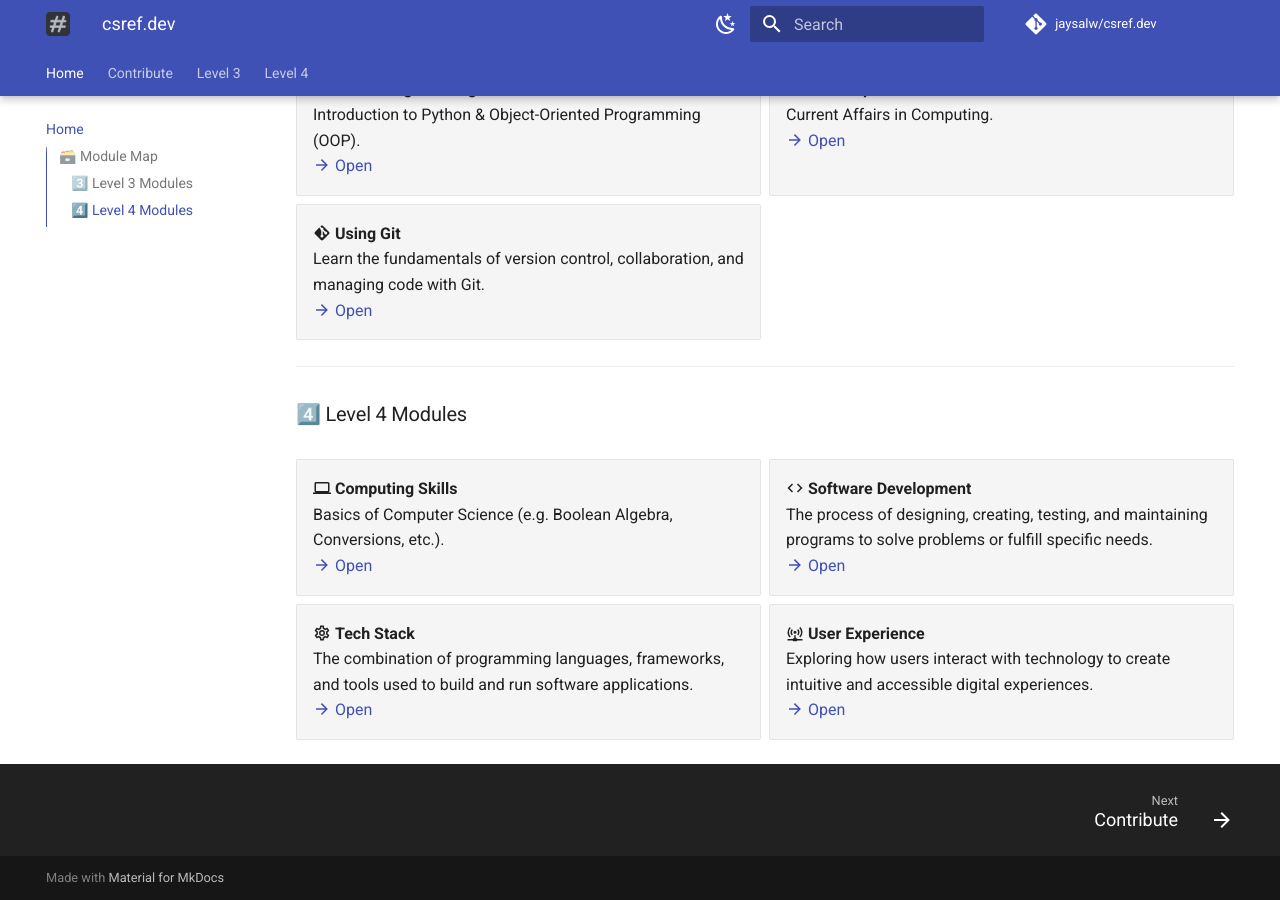
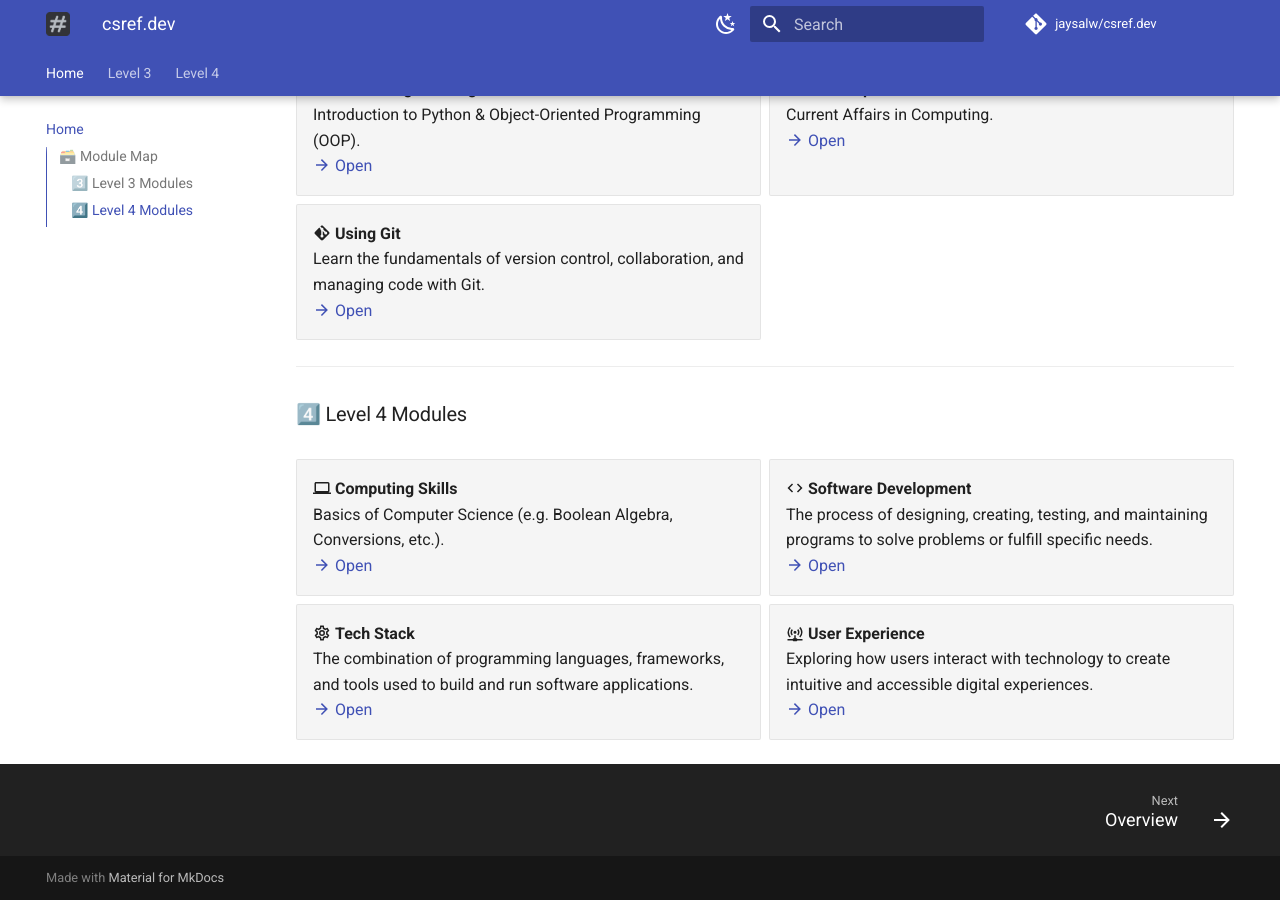
Before and after one commit to jaysalw/csref.dev, an MkDocs documentation site: the page built from docs/index.md, in a window 1280 px wide and 900 px high, scrolled down 875 px. Built offline with MkDocs 1.6.1 and Material for MkDocs 9.7.7, drawn with Linux system fonts in a browser that asks for light colours; comment, search, counter and statistics services are not loaded.

Commit message:
fix: remove Contribute link from navigation

```diff
--- a/mkdocs.yml
+++ b/mkdocs.yml
@@ -64,7 +64,6 @@ markdown_extensions:
 
 nav:
   - Home: index.md
-  - Contribute: contribute.md
   - Level 3:
     - Overview: level-3/overview.md
     - Basic Programming:
```
